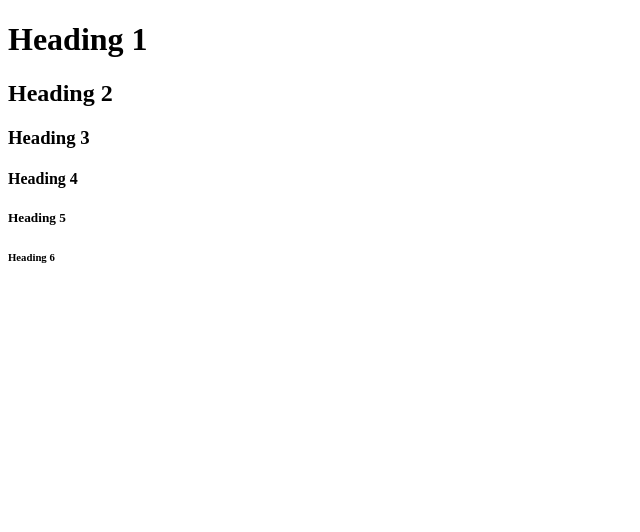
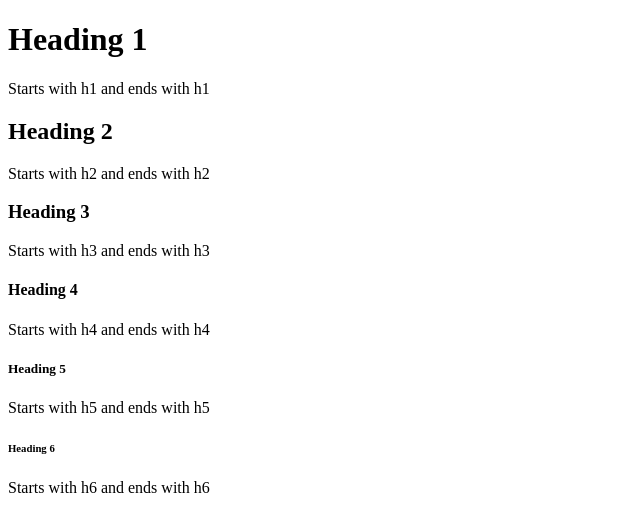
Before and after one commit to victorkariuki5877/learn-html, a plain HTML site: page index.html in a window 1280 px wide. Shown: the whole page, without its empty margins (0-640 px from the left). Drawn offline with Linux system fonts and the light colour scheme.

Commit message:
Explaining the headings

```diff
--- a/index.html
+++ b/index.html
@@ -7,11 +7,16 @@
 </head>
 <body>
    <h1>Heading 1</h1>
+   <p>Starts with h1 and ends with h1</p>
    <h2>Heading 2</h2>
+   <p>Starts with h2 and ends with h2</p>
    <h3>Heading 3</h3>
+   <p>Starts with h3 and ends with h3</p>
    <h4>Heading 4</h4>
+   <p>Starts with h4 and ends with h4</p>
    <h5>Heading 5</h4>
+    <p>Starts with h5 and ends with h5</p>
     <h6>Heading 6</h6>
-
+    <p>Starts with h6 and ends with h6</p>
 </body>
 </html>
```
